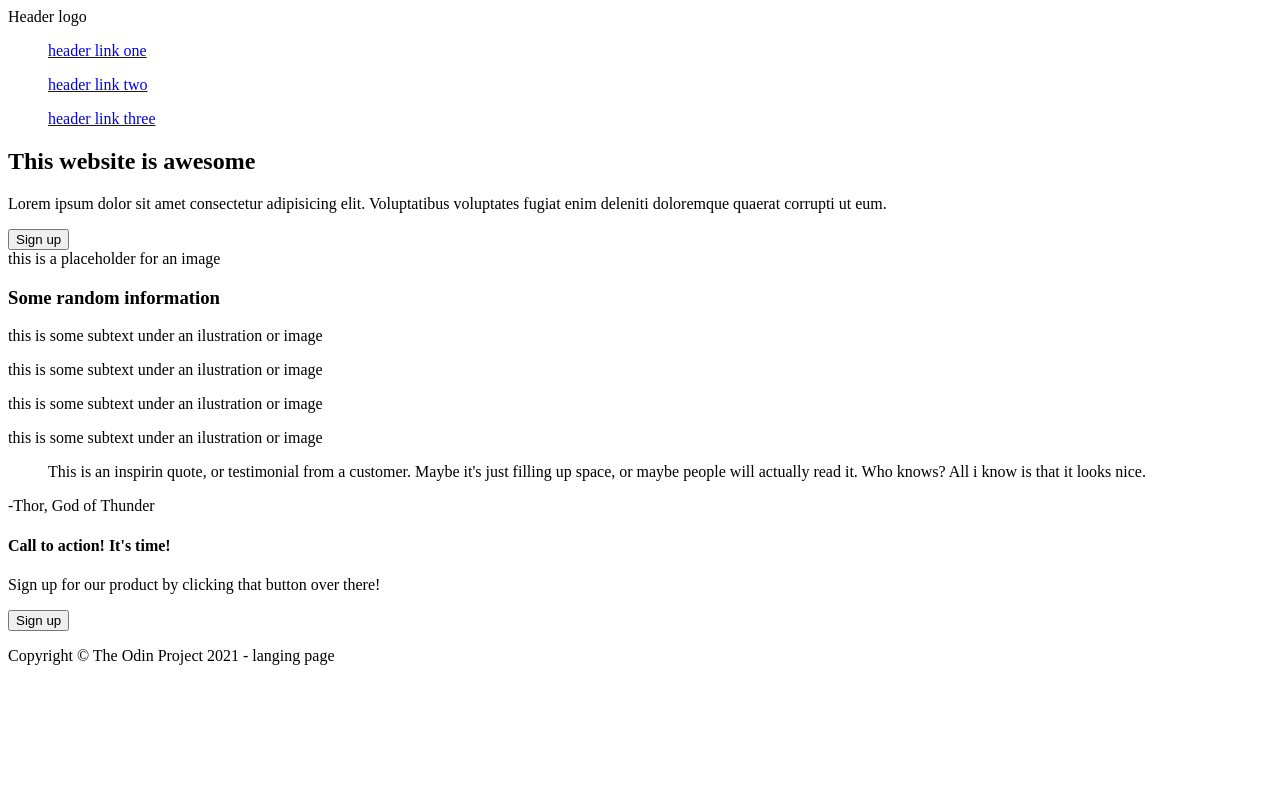
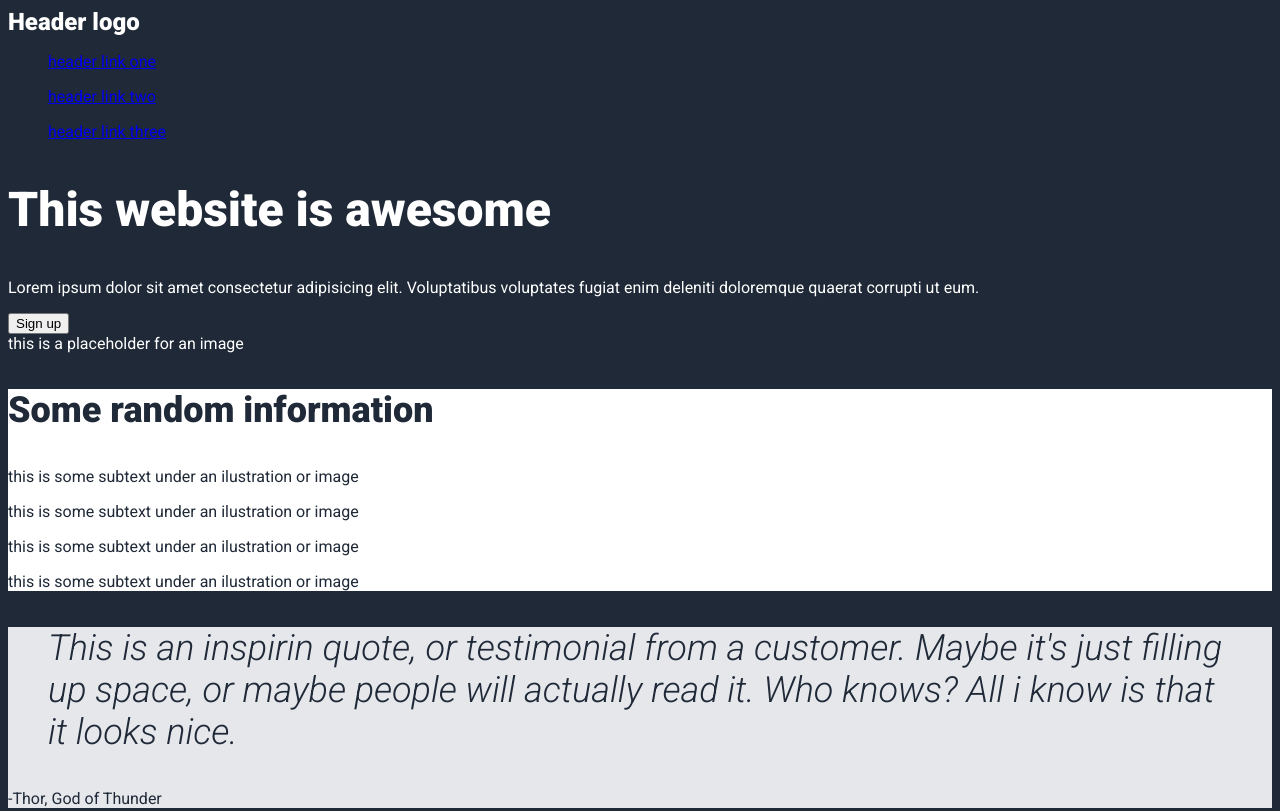
Before and after one commit to Ritkon/Landing-page, a plain HTML site: page index.html in a window 1280 px wide. Shown: the top 811 px of the page. Drawn offline with Linux system fonts and the light colour scheme.

Commit message:
Add typhograpy and some colors

```diff
--- a/index.html
+++ b/index.html
@@ -15,7 +15,7 @@
 <body>
     <main>
         <header class="bg-primary">
-            <div class="logo">Header logo</div>
+            <div class="logo fw-900 fs-600">Header logo</div>
             <ul class="li"><a href="#">header link one</a></ul>
             <ul class="li"><a href="#">header link two</a></ul>
             <ul class="li"><a href="#">header link three</a></ul>
@@ -23,15 +23,15 @@
 
         <article class="bg-primary">
             <div class="header-info">
-                <h1>This website is awesome</h1>
+                <h1 class="fw-900 fs-800">This website is awesome</h1>
                 <p>Lorem ipsum dolor sit amet consectetur adipisicing elit. Voluptatibus voluptates fugiat enim deleniti doloremque quaerat corrupti ut eum.</p>
                 <button class="btn">Sign up</button>
             </div>
             <div class="image-container">this is a placeholder for an image</div>
         </article>
 
-        <article>
-            <h3>Some random information</h3>
+        <article class="bg-neutral fc-primary">
+            <h3 class="fw-900 fs-700">Some random information</h3>
             <div class="card-container">
                 <div class="card">
                     <div class="image"></div>
@@ -52,17 +52,17 @@
             </div>
         </article>
 
-        <article class="bg-grey">
-            <blockquote>
+        <article class="bg-grey fc-primary">
+            <blockquote class="quote fs-700">
                 This is an inspirin quote, or testimonial from a customer. Maybe it's just filling up space, or maybe people will actually read it. Who knows? All i know is that it looks nice.
             </blockquote>
             <p>-Thor, God of Thunder</p>
         </article>
 
-        <article>
+        <article class="bg-neutral">
             <div class="card bg-accent">
                 <div class="blue-info">
-                    <h4>Call to action! It's time!</h4>
+                    <h4 class="fw-900">Call to action! It's time!</h4>
                     <p>Sign up for our product by clicking that button over there!</p>
                 </div>
                 <button class="btn">Sign up</button>
--- a/style.css
+++ b/style.css
@@ -3,6 +3,7 @@
     --clr-primary: #1f2937;
     --clr-accent: #3882F6;
     --clr-grey: #e5e7eb;
+    --clr-neutral: #fff;
 
     /* font size */
     /* 16px */
@@ -10,21 +11,63 @@
     /* 24px */
     --fs-600: 1.5rem;
     /* 36px */
-    --fs-600: 2.25rem;
+    --fs-700: 2.25rem;
     /* 48px */
-    --fs-600: 3rem;
+    --fs-800: 3rem;
 
     /* font family */
     --ff-sans: 'Roboto', sans-serif;
 
     /* font weights */
+    --fw-300: 300;
     --fw-400: 400;
     --fw-900: 900;
 
 }
 
 /* reset here */
+body {
+    min-height: 100vh;
+    font-family: var(--ff-sans);
+    color: var(--clr-neutral);
+    background-color: var(--clr-primary);
+}
+
 
 /* typography */
+    .fs-600 {
+        font-size: var(--fs-600);
+    }
+    .fs-700 {
+        font-size: var(--fs-700);
+    }
+    .fs-800 {
+        font-size: var(--fs-800);
+    }
+
+    .fw-300 {
+        font-weight: var(--fw-300);
+    }
+    .fw-900 {
+        font-weight: var(--fw-900);
+    }
+
+    .quote {
+        font-weight: var(--fw-300);
+        font-style: italic;
+    }
 
 /* colors */
+
+.fc-primary { color: var(--clr-primary); }
+.fc-neutral{ color: var(--clr-neutral); }
+
+.bg-neutral {
+    background-color: var(--clr-neutral);
+}
+.bg-accent {
+    background-color: var(--clr-accent);
+}
+.bg-grey {
+    background-color: var(--clr-grey);
+}
```
